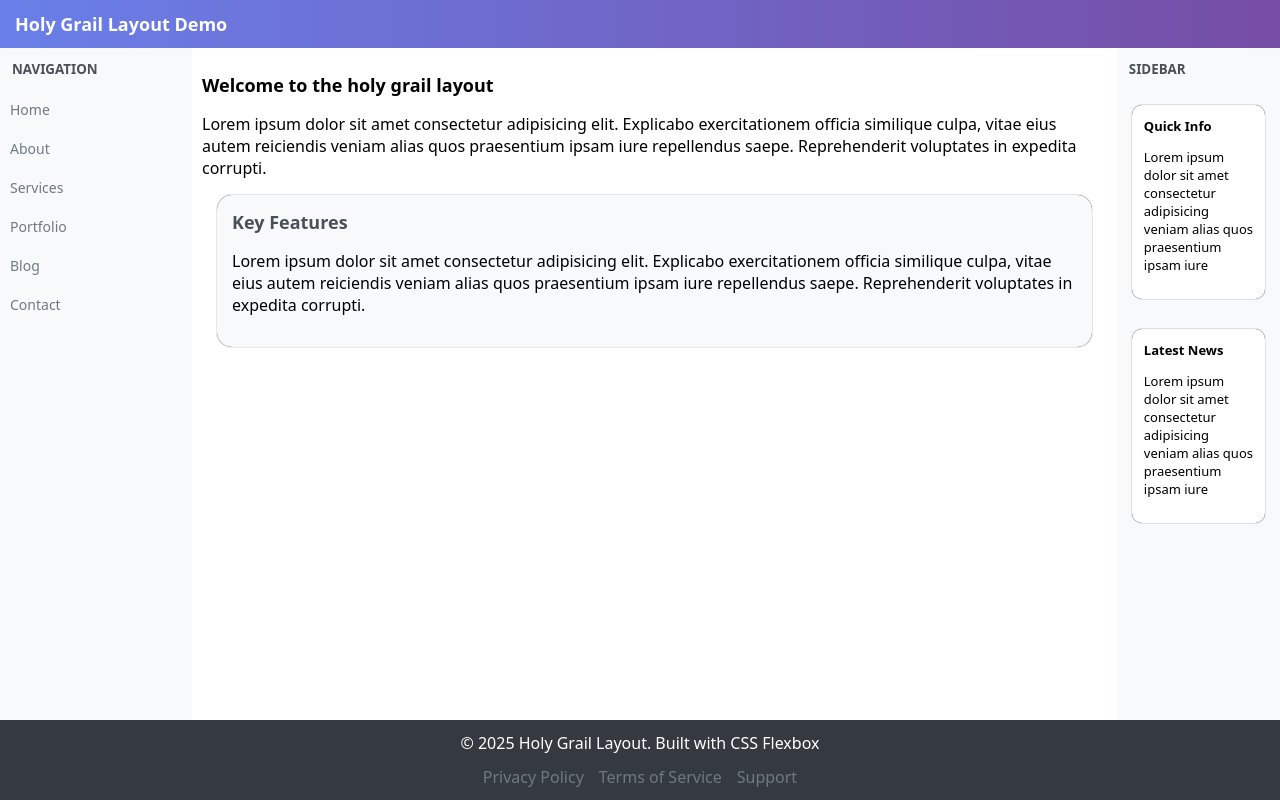
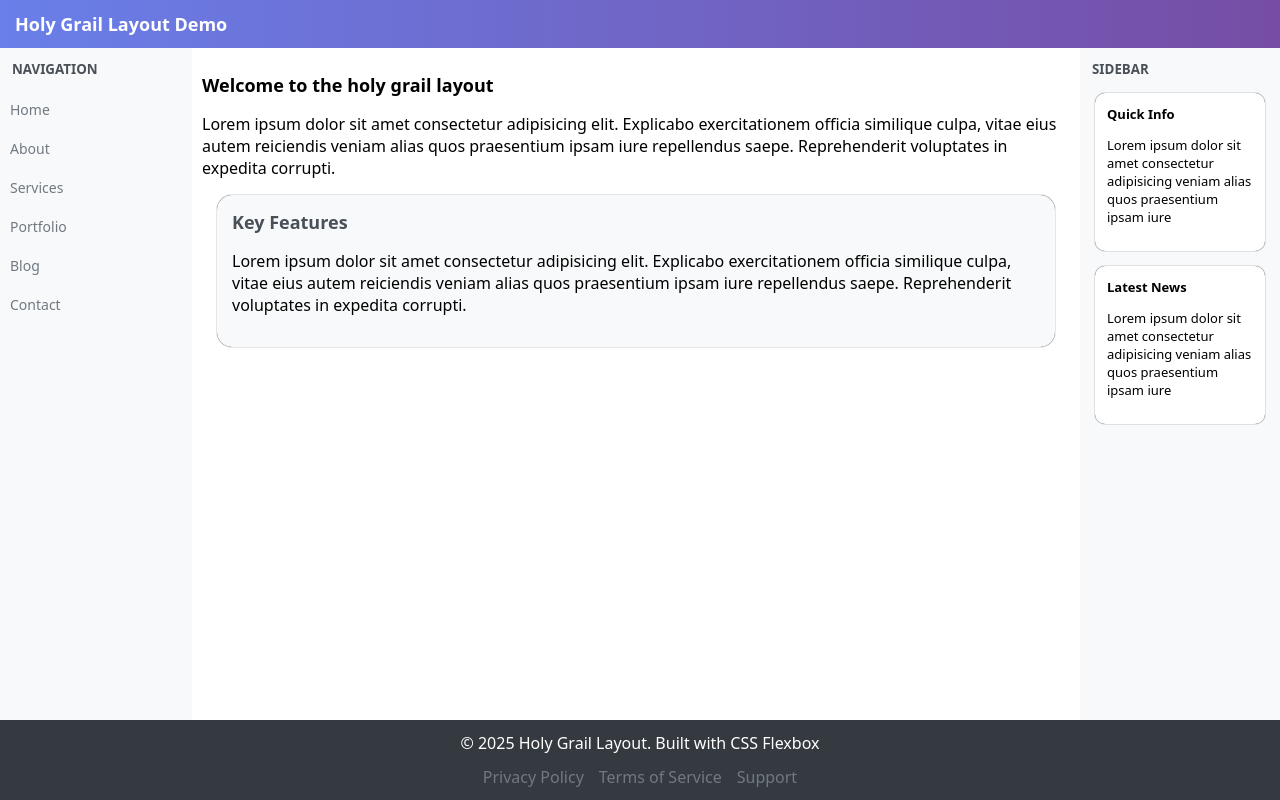
Before and after one commit to MosheLevC/techtroop-assignments, a plain HTML site: page 27-05-26_responsive-design/exercise4.html in a window 1280 px wide. Drawn offline with Linux system fonts and the light colour scheme.

Commit message:
finished exercise 4: clean up sidebar styles and improve layout responsiveness

```diff
--- a/27-05-26_responsive-design/exercise4.html
+++ b/27-05-26_responsive-design/exercise4.html
@@ -60,7 +60,6 @@
         flex: 0;
         min-width: 15%;
         flex-basis: auto;
-        /* overflow-y: auto; */
         background-color: #f8f9fa;
       }
       nav > h2 {
@@ -70,12 +69,10 @@
       }
       nav > ul {
         padding: 0;
-        /* margin: 10px; */
         margin: 0;
         display: flex;
       }
       nav > ul > li {
-        /* margin-top: 10px; */
         list-style-type: none;
         display: flex;
       }
@@ -110,7 +107,6 @@
       .page-text {
         padding: 10px 50px;
         flex: 1;
-        /* overflow-y: auto; */
       }
       .features {
         margin: 15px;
@@ -134,22 +130,21 @@
       }
       aside > h2 {
         width: 100%;
-        /* margin: 12px; */
         margin: 10px 45px;
         color: #495057;
         display: none;
       }
-      .sidebar-texbox {
+      .sidebar-textbox {
         padding: 12px;
         border-radius: 10px;
         box-shadow: 0 0 1px;
         background-color: white;
         width: 40%;
       }
-      .sidebar-texbox > h2 {
+      .sidebar-textbox > h2 {
         font-size: 13px;
       }
-      .sidebar-texbox > p {
+      .sidebar-textbox > p {
         font-size: 13px;
       }
       @media (min-width: 600px) {
@@ -170,20 +165,19 @@
         }
         aside {
           padding: 0;
+          display: block;
           overflow-y: auto;
-          align-content: flex-start;
+          overflow-x: hidden;
+          flex: 0 0 200px;
         }
         .page-content {
           flex-direction: row;
-          overflow-y: auto;
+          overflow: hidden;
         }
-        .sidebar-texbox {
+        .sidebar-textbox {
+          width: auto;
           margin: 15px;
-          padding: 12px;
-          border-radius: 10px;
-          box-shadow: 0 0 1px;
-          background-color: white;
-          width: 90%;
+          box-sizing: border-box;
         }
         .page-text {
           padding: 10px;
@@ -224,11 +218,11 @@
           </div>
           <aside>
             <h2>SIDEBAR</h2>
-            <div class="sidebar-texbox">
+            <div class="sidebar-textbox">
               <h2>Quick Info</h2>
               <p>Lorem ipsum dolor sit amet consectetur adipisicing veniam alias quos praesentium ipsam iure</p>
             </div>
-            <div class="sidebar-texbox">
+            <div class="sidebar-textbox">
               <h2>Latest News</h2>
               <p>Lorem ipsum dolor sit amet consectetur adipisicing veniam alias quos praesentium ipsam iure</p>
             </div>
```
